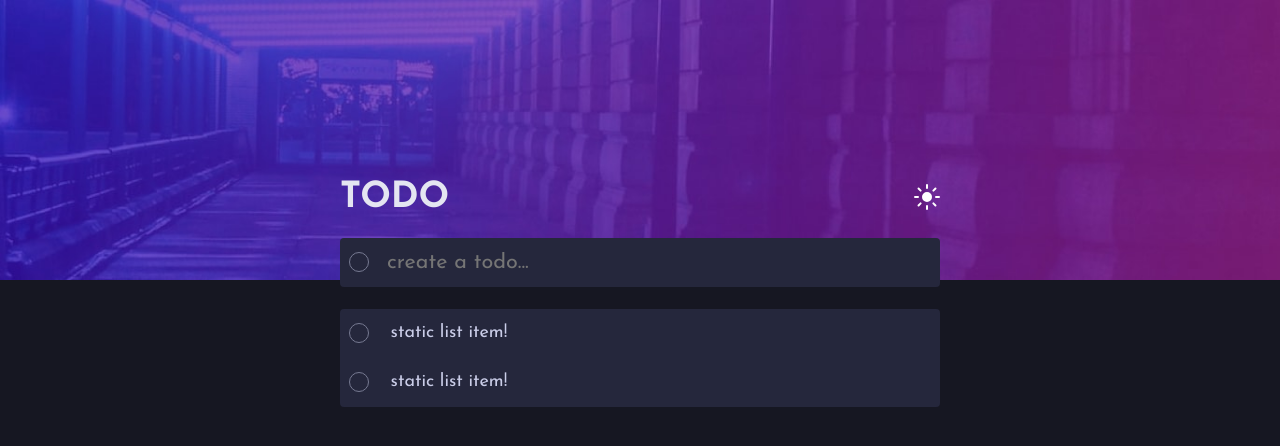
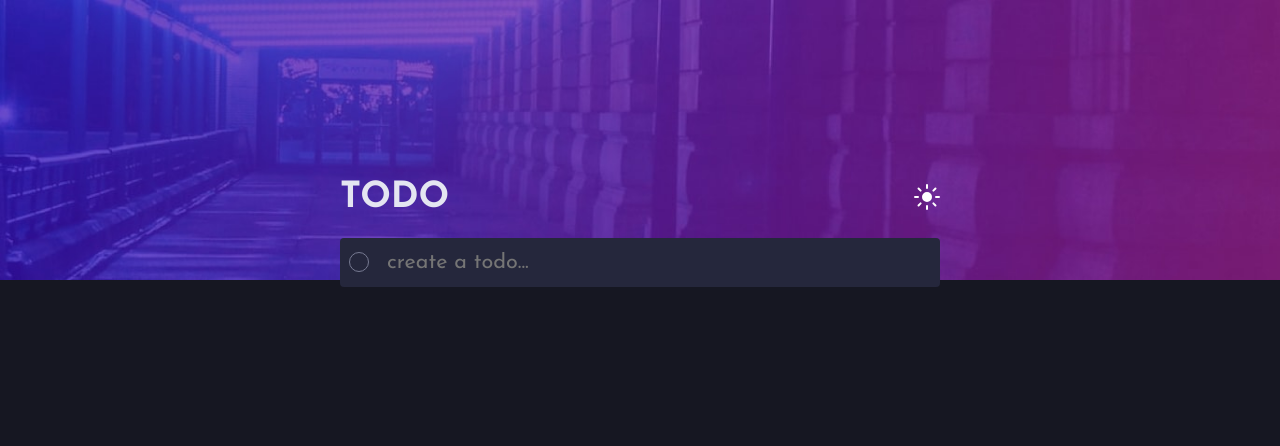
Before and after one commit to Ash6402/web_technologies_24, a React (Vite) app in the folder practice/react/todo-app/: page / in a window 1280 px wide. Shown: the top 446 px of the page. Built offline with nearby package versions, Linux system fonts and the light colour scheme.

Commit message:
added the functionality to add todos

```diff
--- a/practice/react/todo-app/src/components/CheckBox.jsx
+++ b/practice/react/todo-app/src/components/CheckBox.jsx
@@ -3,7 +3,7 @@ import './CheckBox.css';
 export default function Checkbox({disabled = false, set}){
     return (
         <>
-            <div class="checkbox-container">
+            <div className="checkbox-container">
                 <input onChange={set} type="checkbox" disabled={disabled} />
                 <span className="checkbox"></span>
             </div>
--- a/practice/react/todo-app/src/components/List.jsx
+++ b/practice/react/todo-app/src/components/List.jsx
@@ -1,13 +1,13 @@
 import ListItem from "./ListItem";
 
-export default function List(){
-
+export default function List({todos}){
     return (
-        <>
             <ul className="wrapper">
-                <ListItem />
-                <ListItem />
+                {
+                    todos.map(todo =>
+                        <ListItem todoText={todo} />
+                    )
+                }
             </ul>
-        </>
     )
 }
--- a/practice/react/todo-app/src/components/ListItem.jsx
+++ b/practice/react/todo-app/src/components/ListItem.jsx
@@ -1,7 +1,7 @@
 import { useState } from "react";
 import Checkbox from "./CheckBox";
 
-export default function ListItem(){
+export default function ListItem({todoText}){
     const [completed, setCompleted] = useState(false);
     function handleCompletion(){
         setCompleted(!completed);
@@ -10,7 +10,7 @@ export default function ListItem(){
         <li>
             <div className="flex item pad-m gap-m">
                 <Checkbox set={handleCompletion} />
-                <p className={completed ? 'completed' : ''} >static list item!</p>
+                <p className={completed ? 'completed' : ''} >{todoText}</p>
             </div>
         </li>
     )
--- a/practice/react/todo-app/src/components/TextInput.jsx
+++ b/practice/react/todo-app/src/components/TextInput.jsx
@@ -1,12 +1,28 @@
+import { useRef } from 'react'
 import Checkbox from './CheckBox'
 import './TextInput.css'
 
-export default function TextInput(){
+export default function TextInput({add}){
+    const inputRef = useRef(null);
+
+    function handleSubmit(event){
+        const input = inputRef.current;
+        if(event.keyCode=="13" && input.value){
+           add(input.value);
+           input.value = null;
+        }
+    }
 
     return (
         <div className='wrapper flex align-center pad-m'>
             <Checkbox disabled={true} />
-            <input className='input' type="text" placeholder='create a todo...' />
+            <input
+                ref={inputRef}
+                onKeyDown={handleSubmit}
+                className='input'
+                type="text"
+                placeholder='create a todo...'
+            />
         </div>
     )
 }
--- a/practice/react/todo-app/src/pages/AppPage.jsx
+++ b/practice/react/todo-app/src/pages/AppPage.jsx
@@ -1,3 +1,4 @@
+import { useState } from "react";
 import Footer from "../components/Footer";
 import List from "../components/List";
 import TextInput from "../components/TextInput";
@@ -5,13 +6,21 @@ import Header from "../components/header";
 import './AppPage.css'
 
 export default function AppPage(){
+    const [todos, setTodos] = useState([]);
+
+    function addTodo(todo){
+        setTodos(
+            [...todos, todo]
+        )
+    }
+
     return (
         <>
             <div className="background-image"></div>
             <div className="container main grid gap-m">
-                <Header />
-                <TextInput />
-                <List />
+                <Header/>
+                <TextInput add={addTodo} />
+                <List todos={todos} />
                 <Footer/>
             </div>
         </>
```
